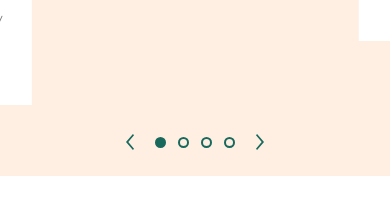
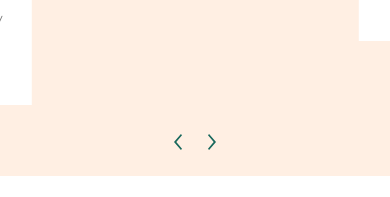
Before and after one commit to fielmente8777/kamalfarms, a Next.js app: page / in a window 390 px wide. Shown: the part 1380-1577 px from the top of the page. Built offline with nearby package versions, Linux system fonts and the light colour scheme; grey boxes are pictures that could not be loaded.

Commit message:
fix: update ImageSwiper component to improve pagination visibility on larger screens

```diff
--- a/src/components/ImageSwiper.tsx
+++ b/src/components/ImageSwiper.tsx
@@ -118,7 +118,7 @@
           <PrevButton />
         </button>
         <div
-          className={`flex items-center justify-center gap-1 ${paginationClass}`}
+          className={`lg:flex md:flex hidden items-center justify-center gap-1 ${paginationClass}`}
         />
         <button
           className={`button-next-${buttonName} p-2 hover:scale-105 border border-transparent rounded-sm hover:shadow-xl shadow-secondary hover:border-secondary active:scale-95`}
```
